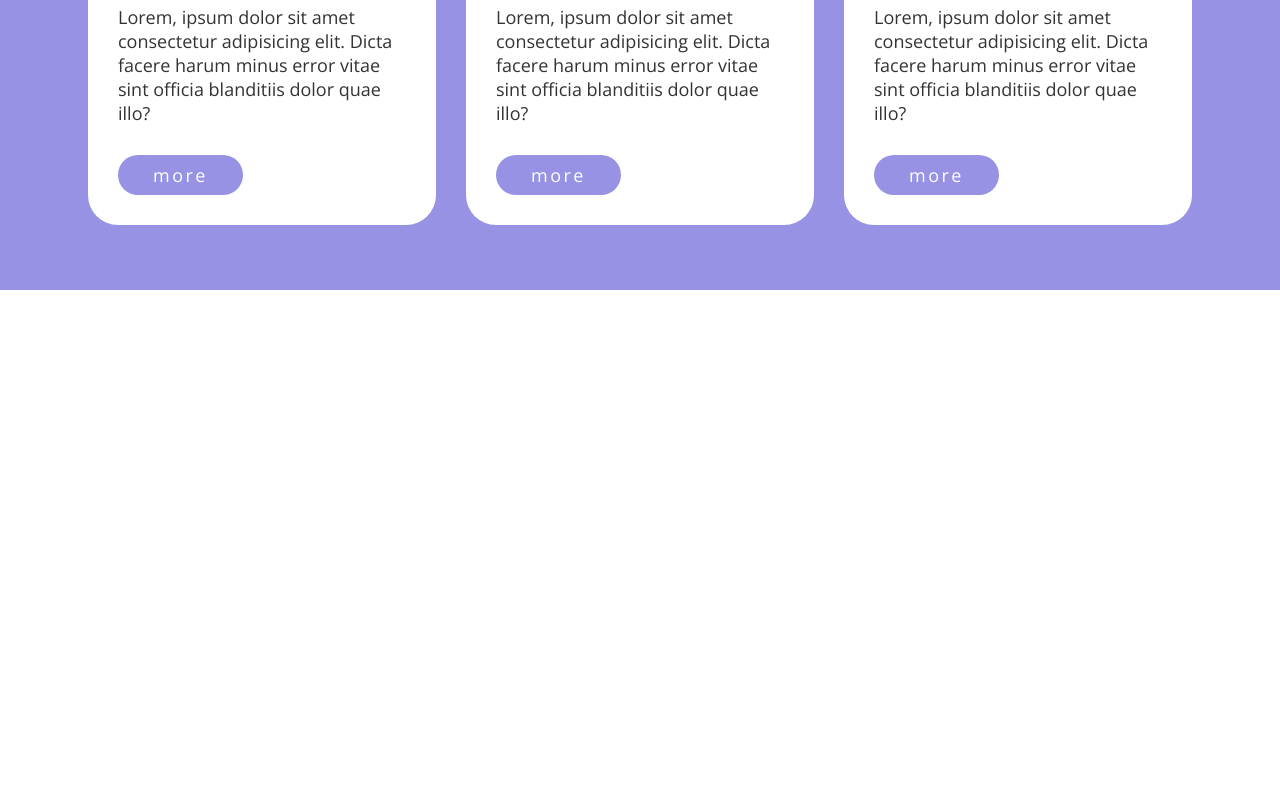
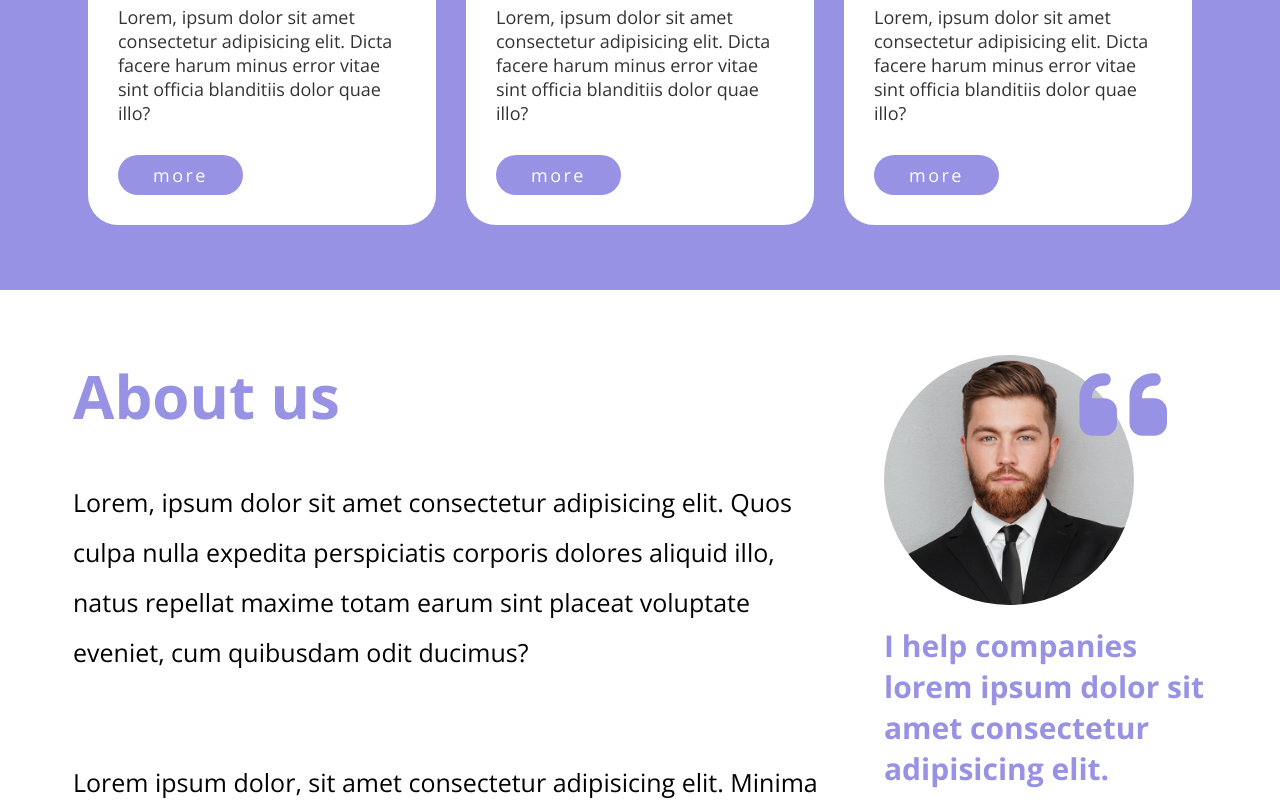
Before and after one commit to DavideCavallotto/htmlcss-responsive-layout, a plain HTML site: page index.html in a window 1280 px wide. Shown: the part 3965-4771 px from the top of the page. Before the commit the page ends 4255 px from the top, so only its background shows below. Drawn offline with nearby package versions, Linux system fonts and the light colour scheme.

Commit message:
Add About Us Section

```diff
--- a/css/style.css
+++ b/css/style.css
@@ -75,6 +75,10 @@ a {
 
 .col-12 {
     flex-basis: calc((100% / 12) * 12);
+}
+
+figure > img {
+    display: block;
 }
 
 /* Utility-Class */
@@ -384,6 +388,64 @@ section.planning {
     padding-bottom: 50px;
 }
 
+/* About Us */
+.about-us .container {
+    padding: 50px 0
+}
+
+.about-us h1 {
+    color: #9792E4;
+    font-size: 60px;
+}
+
+.about-us h2 {
+    color: #9792E4;
+    font-size: 30px;
+    margin: 20px 0;
+}
+
+.about-us p {
+    font-size: 25px;
+    padding: 40px 0;
+    line-height: 50px;
+}
+
+.about-us img {
+    width: 250px;
+    border-radius: 50%;
+    aspect-ratio: 1;
+    object-fit: cover;
+}
+
+.about-us figure {
+    color: #9792E4;
+    position: relative;
+}
+
+.about-us figure i {
+    font-size: 100px;
+    position: absolute;
+    top: 0;
+    right: 40px;
+}
+
+.about-us .button {
+    background-color: #9792E4;
+    color: white;
+}
+
+.about-us .col-4 {
+    padding-left: 50px;
+}
+
+.about-us .card {
+    background-color: white;
+    display: flex;
+    flex-direction: column;
+}
+
+
+
 
 
 
@@ -505,7 +567,7 @@ section.planning {
 @media (max-width: 768px) {
 
     .benefits .col-4 {
-         flex-basis: 50%;
+        flex-basis: 50%;
     }
 
     .benefits h1 {
@@ -516,9 +578,44 @@ section.planning {
 @media (max-width: 480px) {
     .benefits .col-4 {
         flex-basis: 100%;
-   }
+    }
 }
 
+/* About Us Media Query*/
+
+@media (max-width: 768px) {
+    .about-us figure i {
+        font-size: 50px;
+        right: 10px;
+    }
+
+    .about-us .col-8, .col4 {
+        flex-basis: 50%;
+        padding-left: 50px;
+    }
+
+    .about-us .button {
+        white-space: nowrap;
+    }
+
+}
+
+@media (max-width: 480px) {
+    .about-us .col-8, .col-4{
+        flex-basis: 100%;
+    }
+
+    .about-us .col-4{
+        padding-right: 90px;
+    }
+
+    .about-us figure i {
+        font-size: 100px;
+         position: absolute;
+        top: 0;
+        right: 40px;
+    }
+}
 
 /* Debug */
 
--- a/index.html
+++ b/index.html
@@ -257,6 +257,34 @@
 
             <!-- Benefits -->
 
+            <!-- About Us -->
+
+            <section class="about-us">
+                <div class="container">
+                    <div class="row">
+                        <div class="col-8">
+                            <h1>About us</h1>
+                            <p>Lorem, ipsum dolor sit amet consectetur adipisicing elit. Quos culpa nulla expedita perspiciatis corporis dolores aliquid illo, natus repellat maxime totam earum sint placeat voluptate eveniet, cum quibusdam odit ducimus?</p>
+                            <p>Lorem ipsum dolor, sit amet consectetur adipisicing elit. Minima explicabo corrupti sequi tempore quae nihil corporis quibusdam autem ipsam totam.</p>
+                        </div>
+
+                        <div class="col-4">
+                            <figure>
+                                <i class="fa-solid fa-quote-left"></i>
+                                <img src="./img/about.jpg" alt="">
+                            </figure>
+                            <h2>I help companies lorem ipsum dolor sit amet consectetur adipisicing elit.</h2>
+                            <a class="button" href="#"><i class="fa-brands fa-linkedin bt-icon"></i>Find me on linkedim</a>
+                        </div>
+
+
+                    </div>
+                </div>
+
+            </section>
+
+            <!-- About Us -->
+
         </main>
 
         <footer>
```
